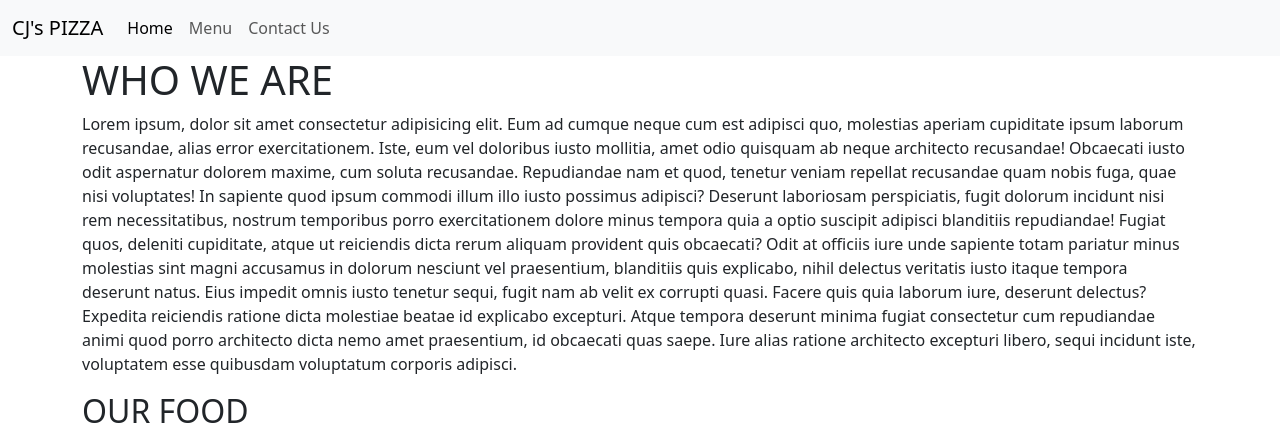
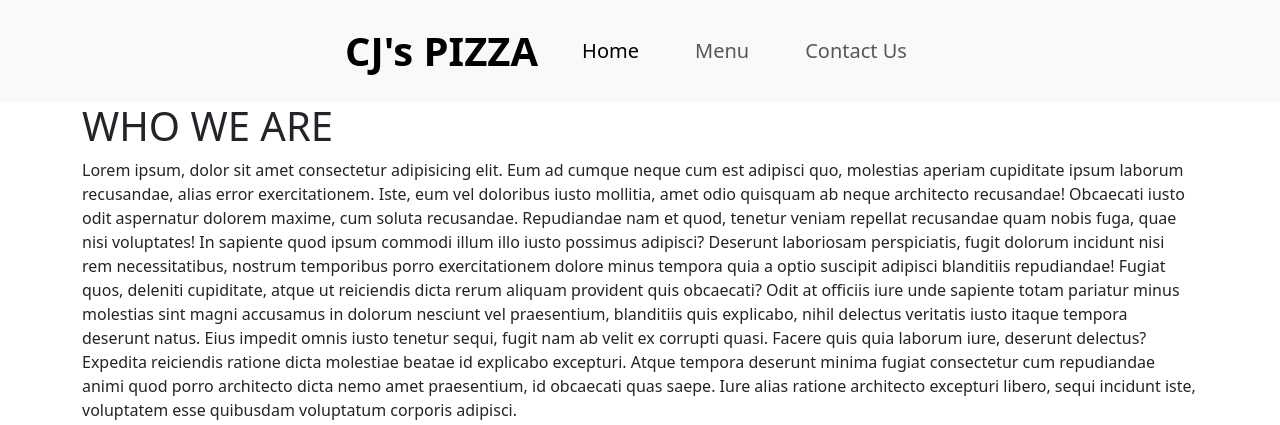
Before and after one commit to cjonelli/website-project, a plain HTML site: page index.html in a window 1280 px wide. Shown: the top 425 px of the page. Drawn offline with nearby package versions, Linux system fonts and the light colour scheme.

Commit message:
centered nav bar as well as increased font sizes of navbar-brand and nav-item

```diff
--- a/index.html
+++ b/index.html
@@ -8,7 +8,7 @@
             name="viewport"
             content="width=device-width, initial-scale=1, shrink-to-fit=no"
         />
-        <link rel="stylesheet" href="/styles/styles.css">
+
 
         <!-- Bootstrap CSS v5.2.1 -->
         <link
@@ -17,6 +17,7 @@
             integrity="sha384-T3c6CoIi6uLrA9TneNEoa7RxnatzjcDSCmG1MXxSR1GAsXEV/Dwwykc2MPK8M2HN"
             crossorigin="anonymous"
         />
+        <link rel="stylesheet" href="/styles/styles.css">
 
     </head>
 
@@ -24,12 +25,12 @@
         <header>
             <!-- place navbar here -->
             <nav class="navbar navbar-expand-lg navbar-light bg-light">
-                <div class="container-fluid">
-                  <a class="navbar-brand" href="#">CJ's PIZZA</a>
+                <div class="container justify-content-center">
+                  <a class="navbar-brand" href="#"><strong>CJ's PIZZA</strong></a>
                   <button class="navbar-toggler" type="button" data-bs-toggle="collapse" data-bs-target="#navbarSupportedContent" aria-controls="navbarSupportedContent" aria-expanded="false" aria-label="Toggle navigation">
                     <span class="navbar-toggler-icon"></span>
                   </button>
-                  <div class="collapse navbar-collapse" id="navbarSupportedContent">
+                  <div class="collapse navbar-collapse flex-grow-0" id="navbarSupportedContent">
                     <ul class="navbar-nav me-auto mb-2 mb-lg-0">
                       <li class="nav-item">
                         <a class="nav-link active" aria-current="page" href="/index.html">Home</a>
--- a/styles/styles.css
+++ b/styles/styles.css
@@ -0,0 +1,7 @@
+.navbar-brand{
+    font-size: 40px;
+}
+.nav-item{
+    font-size: 20px;
+    padding: 20px;
+}
```
